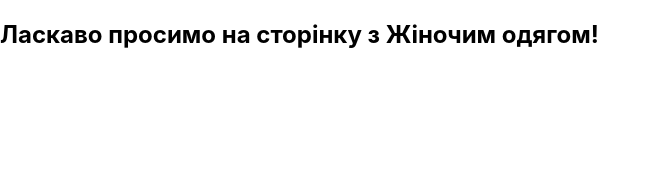
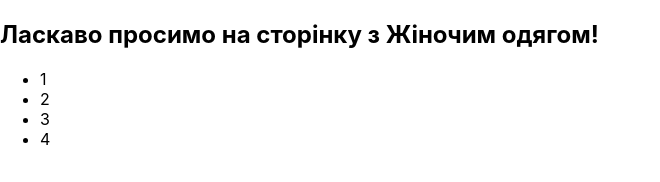
Before and after one commit to StanislavBobrivskyi/E-commerce-product-page, a React (Create React App) app: page /women in a window 1280 px wide. Shown: the part 136-318 px from the top of the page, without its empty margins (0-660 px from the left). Built offline with nearby package versions, Linux system fonts and the light colour scheme.

Commit message:
add WomenSection

```diff
--- a/src/Routs/Women/Women.jsx
+++ b/src/Routs/Women/Women.jsx
@@ -1,9 +1,11 @@
+import { WomenSection } from 'components/WomenSection/WomenSection';
 import React from 'react';
 
 export function Women() {
   return (
     <div>
       <h2>Ласкаво просимо на сторінку з Жіночим одягом!</h2>
+      <WomenSection />
     </div>
   );
 }
--- /dev/null
+++ b/src/components/WomenSection/WomenSection.jsx
@@ -0,0 +1,14 @@
+import React from 'react';
+
+export function WomenSection() {
+  return (
+    <div>
+      <ul>
+        <li>1</li>
+        <li>2</li>
+        <li>3</li>
+        <li>4</li>
+      </ul>
+    </div>
+  );
+}
```
